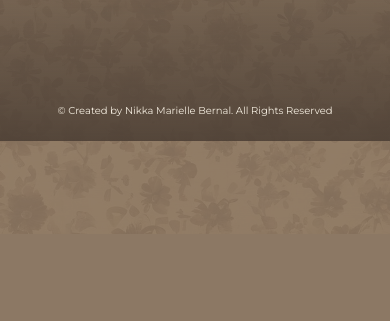
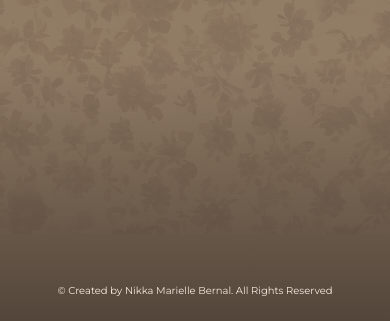
Before and after one commit to freetato3/Serave, a plain HTML site: page contact.html in a window 390 px wide. Shown: the part 610-931 px from the top of the page. Before the commit the page ends 844 px from the top, so only its background shows below. Drawn offline with Linux system fonts and the light colour scheme.

Commit message:
Update contact_style.css

```diff
--- a/contact_style.css
+++ b/contact_style.css
@@ -551,7 +551,6 @@ a {
     }
 
 
-    /* Contact: note, email, phone number and socials stacked */
     .contact {
         padding: 44px 20px 24px;
     }
@@ -596,7 +595,7 @@ a {
     }
 
     .contact_copyright {
-        padding-top: 120px;
+        padding-top: 300px;
     }
 }
 
```
